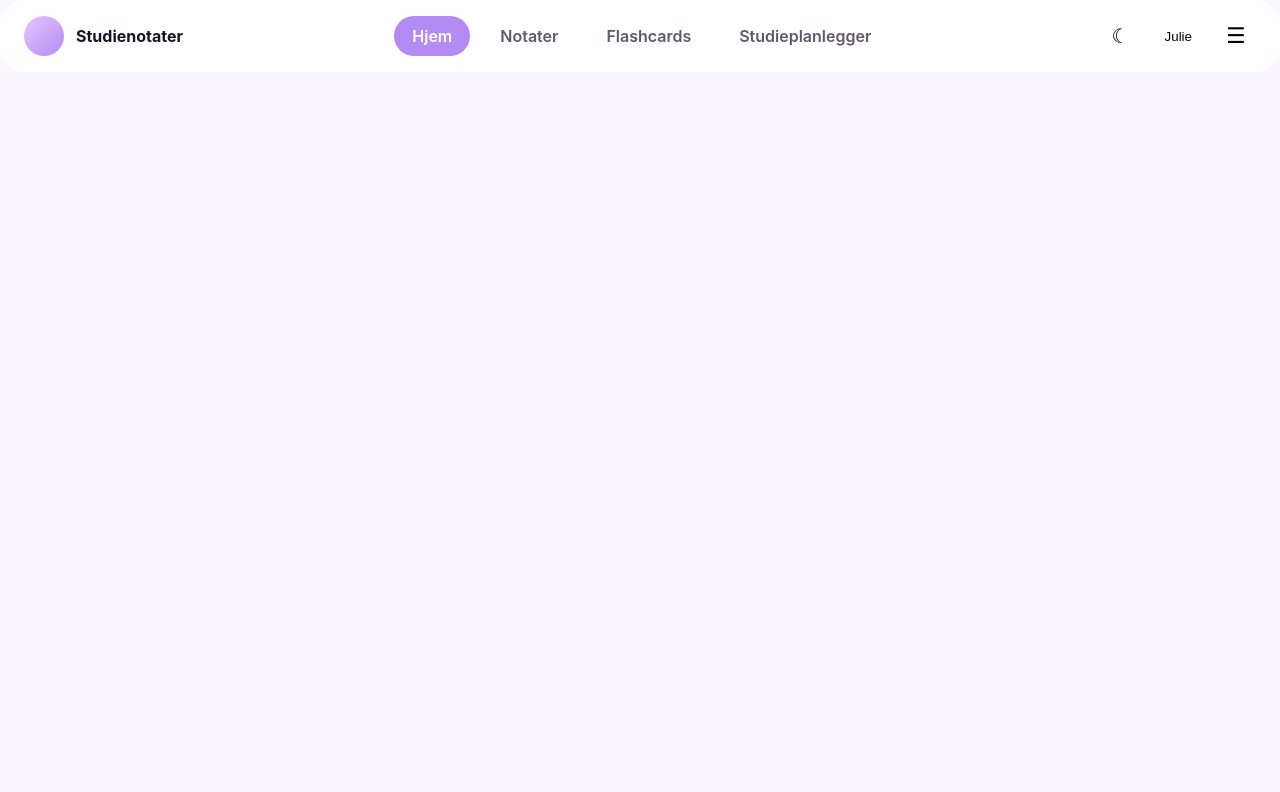
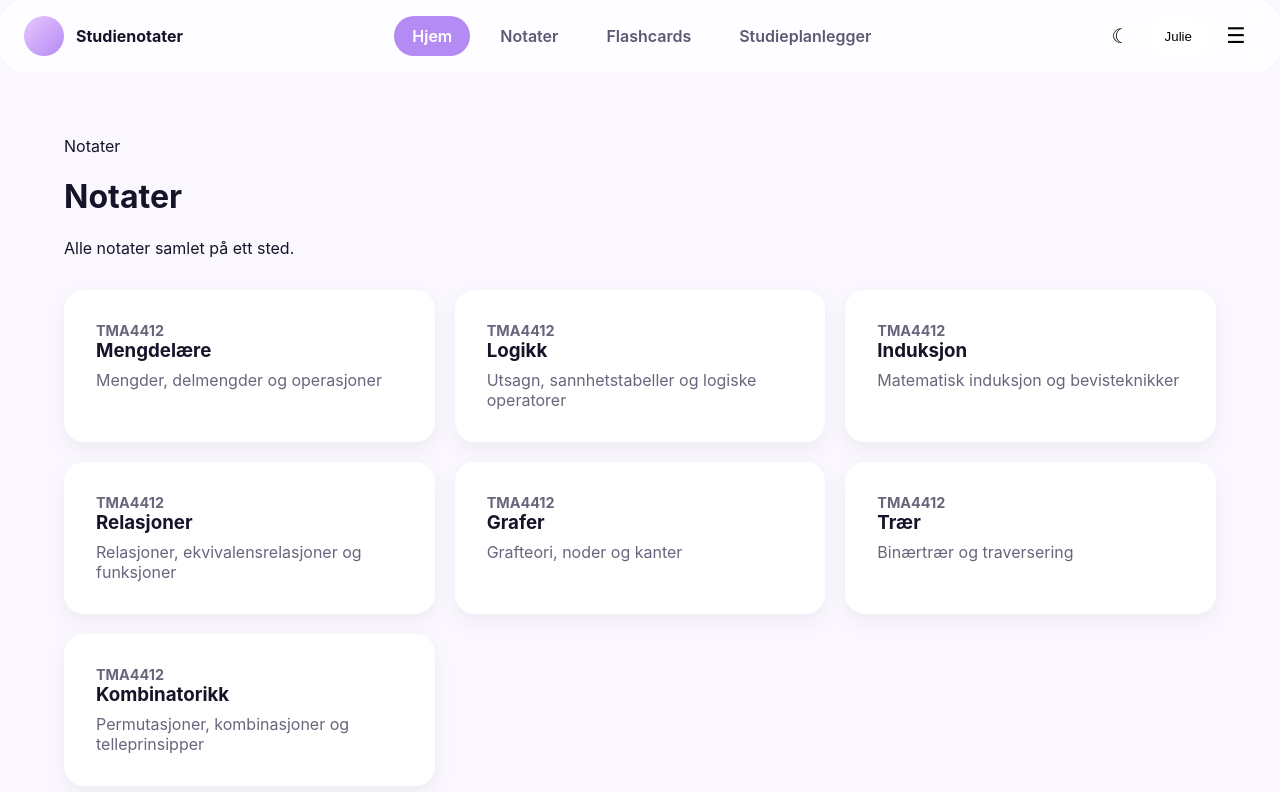
Before and after one commit to juliewold/studienotater, a React (Vite) app: page /notater in a window 1280 px wide. Shown: the top 792 px of the page. Built offline with nearby package versions, Linux system fonts and the light colour scheme.

Commit message:
Add all notes page

```diff
--- a/src/App.tsx
+++ b/src/App.tsx
@@ -8,6 +8,7 @@ import { NotePage } from "./pages/NotePage";
 import { FlashcardsPage } from "./pages/FlashcardsPage";
 import { VideosPage } from "./pages/VideosPage";
 import { ExamsPage } from "./pages/ExamsPage";
+import { AllNotesPage } from "./pages/AllNotesPage";
 
 function App() {
   return (
@@ -28,6 +29,8 @@ function App() {
         <Route path="/fag/:subjectId/videoer" element={<VideosPage />} />
 
         <Route path="/fag/:subjectId/eksamen" element={<ExamsPage />} />
+
+        <Route path="/notater" element={<AllNotesPage />} />
       </Routes>
     </BrowserRouter>
   );
--- a/src/components/Navbar.tsx
+++ b/src/components/Navbar.tsx
@@ -15,7 +15,7 @@ export const Navbar = () => {
         <Link className="active-link" to="/">
           Hjem
         </Link>
-        <Link to="/">Notater</Link>
+        <Link to="/notater">Notater</Link>
         <Link to="/">Flashcards</Link>
         <Link to="/">Studieplanlegger</Link>
       </nav>
--- a/src/index.css
+++ b/src/index.css
@@ -637,3 +637,22 @@ body {
   margin: 0;
   color: #6b647c;
 }
+
+.all-notes-grid {
+  display: grid;
+  grid-template-columns: repeat(
+    auto-fit,
+    minmax(300px, 1fr)
+  );
+  gap: 20px;
+
+  margin-top: 32px;
+}
+
+.subject-code {
+  margin: 0 0 12px;
+
+  color: #8b5cf6;
+  font-size: 0.9rem;
+  font-weight: 700;
+}
--- /dev/null
+++ b/src/pages/AllNotesPage.tsx
@@ -0,0 +1,37 @@
+import { Link } from "react-router-dom";
+import { notes } from "../data/notes";
+import { subjects } from "../data/subjects";
+
+export const AllNotesPage = () => {
+  const allNotes = Object.entries(notes).flatMap(([subjectId, subjectNotes]) => {
+    const subject = subjects.find((subject) => subject.id === subjectId);
+
+    return subjectNotes.map((note) => ({
+      ...note,
+      subjectId,
+      subjectCode: subject?.code ?? subjectId.toUpperCase(),
+    }));
+  });
+
+  return (
+    <main className="page-container">
+      <p className="page-label">Notater</p>
+      <h1>Notater</h1>
+      <p>Alle notater samlet på ett sted.</p>
+
+      <div className="all-notes-grid">
+        {allNotes.map((note) => (
+          <Link
+            key={`${note.subjectId}-${note.id}`}
+            to={`/fag/${note.subjectId}/notater/${note.id}`}
+            className="note-card"
+          >
+            <p className="subject-code">{note.subjectCode}</p>
+            <h3>{note.title}</h3>
+            <p>{note.description}</p>
+          </Link>
+        ))}
+      </div>
+    </main>
+  );
+};
```
